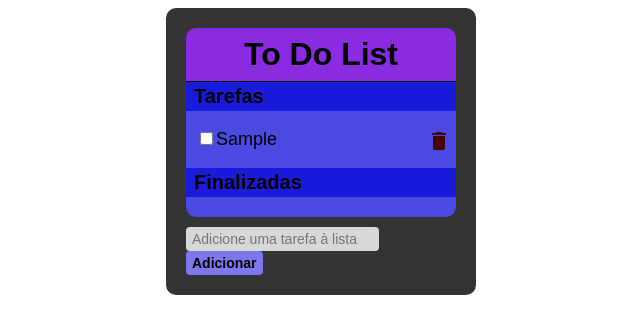
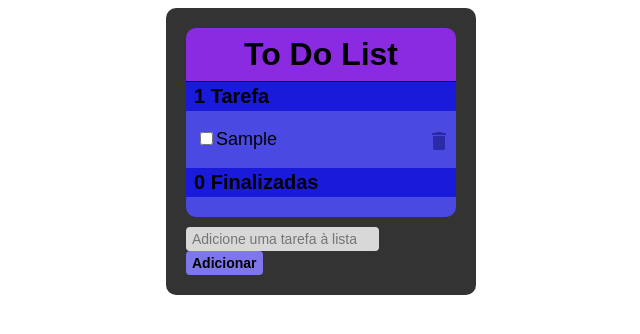
Before and after one commit to caiquegiovannini/app-todo, a plain HTML site: page index.html in a window 1280 px wide. Both pictures are taken after typing "Sample" into the empty fields and a click on the button "Adicionar". Shown: the full height of the page, 319-959 px from the left. Drawn offline with Linux system fonts and the light colour scheme.

Commit message:
added todo counter

```diff
--- a/script.js
+++ b/script.js
@@ -1,16 +1,19 @@
 const inputElement = document.getElementById('novoItem')
 const buttonElement = document.getElementById('add')
-const listIncompleto = document.getElementById('lista-incomp')
-const listCompleto = document.getElementById('lista-comp')
-const listContagem = document.querySelectorAll('#lista div h3')
+const listaIncompleto = document.getElementById('lista-incomp')
+const listaCompleto = document.getElementById('lista-comp')
+const listaTarefasCont = document.getElementById('todos')
+const listaFeitasCont = document.getElementById('finalizados')
 
 const todos = JSON.parse(localStorage.getItem('list_todos')) || []
 const finalizados = JSON.parse(localStorage.getItem('list_finalizados')) || []
 const lists = [todos, finalizados]
 
 function renderTodos() {
-    listIncompleto.innerHTML = ''
-    listCompleto.innerHTML = ''
+    listaIncompleto.innerHTML = ''
+    listaCompleto.innerHTML = ''
+    listaFeitasCont.innerHTML = ''
+    listaTarefasCont.innerHTML = ''
 
     for (let list of lists) {
         for (let todo of list) {
@@ -35,16 +38,28 @@ function renderTodos() {
                 todoBox.checked = true
                 todoBox.setAttribute('onclick', `desmarcarTarefa(${posTodo})`)
                 deleteButton.setAttribute('onclick', `deleteTodo(finalizados, ${posTodo})`)
-                listCompleto.appendChild(listElement)
+                listaCompleto.appendChild(listElement)
             } else if (list == todos) {
                 todoBox.checked = false
                 todoBox.setAttribute('onclick', `marcarTarefa(${posTodo})`)
                 deleteButton.setAttribute('onclick', `deleteTodo(todos, ${posTodo})`)
-                listIncompleto.appendChild(listElement)
+                listaIncompleto.appendChild(listElement)
             }
         }
 
-       // fazer logica da contagem das listas
+        if(list.length == 1) {
+            if (list == finalizados) {
+                listaFeitasCont.innerHTML = `${list.length} Finalizada`
+            } else {
+                listaTarefasCont.innerHTML = `${list.length} Tarefa`
+            }
+        } else {
+            if (list == finalizados) {
+                listaFeitasCont.innerHTML = `${list.length} Finalizadas`
+            } else {
+                listaTarefasCont.innerHTML = `${list.length} Tarefas`
+            }
+        }
     }
 }
 
--- a/style.css
+++ b/style.css
@@ -16,6 +16,13 @@ body {
     position: relative;
 }
 
+.lista {
+    background-color: rgb(74, 74, 226);
+    border-radius: 10px;
+    margin-bottom: 10px;
+    position: relative;
+}
+
 h1 {
     background-color: blueviolet;
     text-align: center;
@@ -30,13 +37,6 @@ h3 {
     margin: auto;
     padding: 3px 8px;
     font-size: 20px;
-}
-
-.lista {
-    background-color: rgb(74, 74, 226);
-    border-radius: 0 0 10px 10px;
-    margin-bottom: 10px;
-    position: relative;
 }
 
 .item-lista {
@@ -63,10 +63,14 @@ h3 {
 
 i {
     text-decoration: none;
-    color: rgb(68, 2, 2);
+    color: rgb(43, 43, 170);
     position: absolute;
     right: 5px;
     cursor: pointer;
+}
+
+i:hover {
+    color: rgb(105, 5, 5);
 }
 
 /* INPUT */
```
